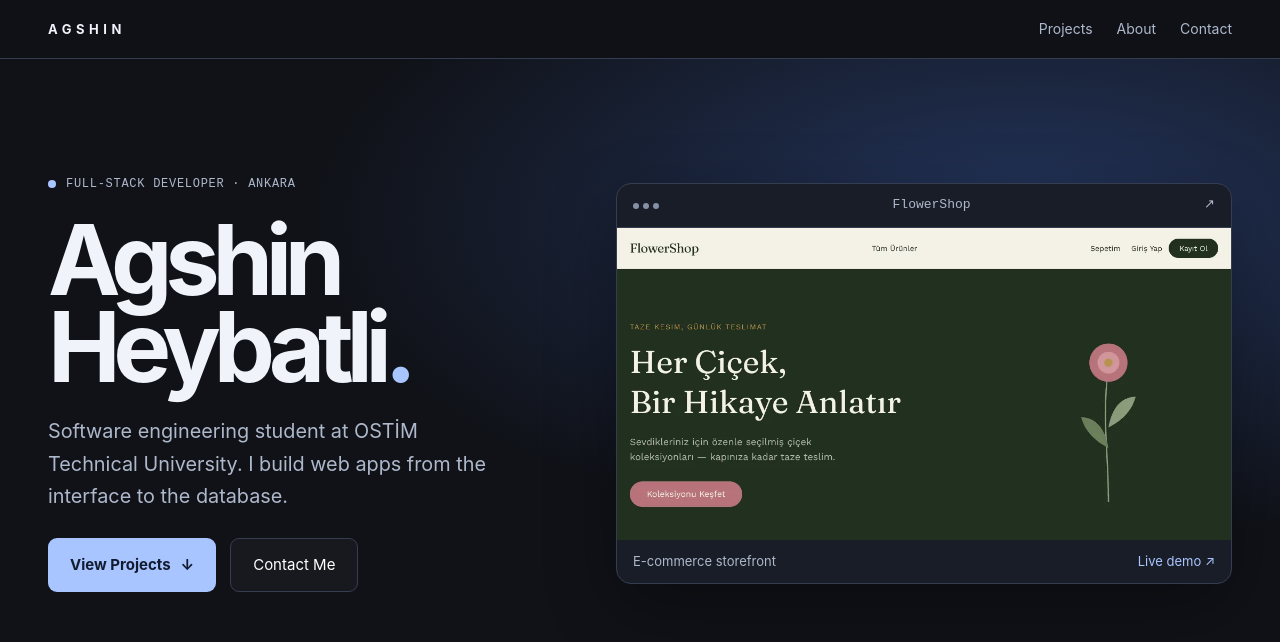
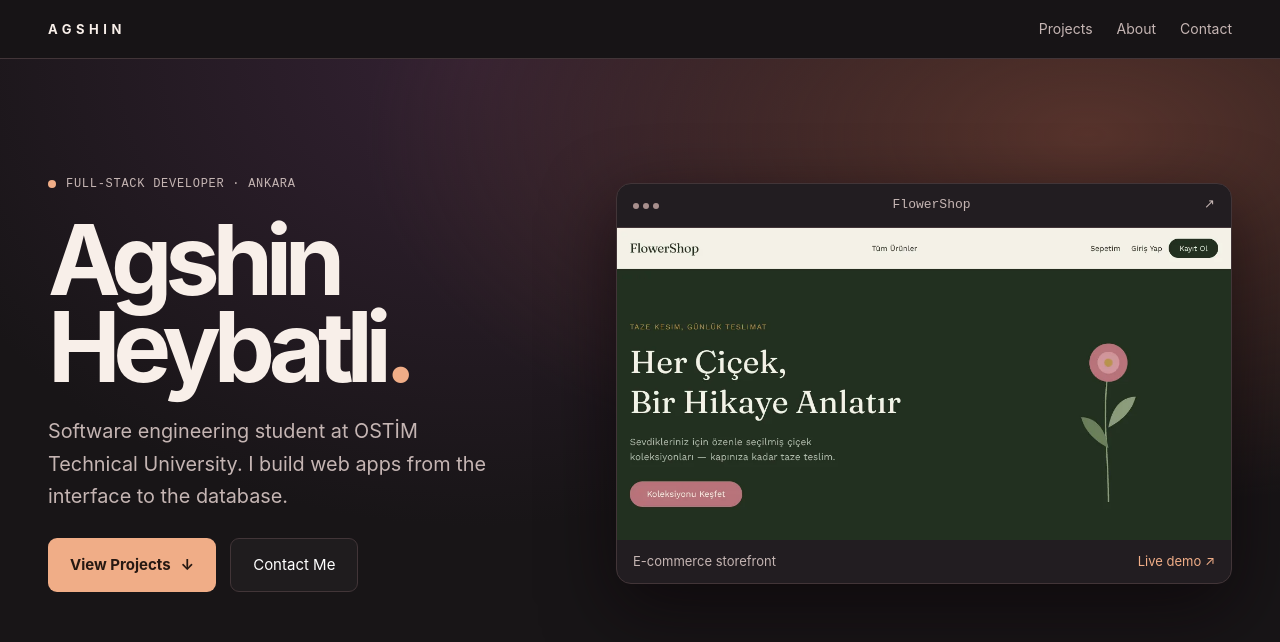
Before and after one commit to 4gshin/personal-portfolio, a React (Vite) app: page / in a window 1280 px wide. Shown: the top 642 px of the page. Built offline with nearby package versions, Linux system fonts and the light colour scheme; no server answers.

Commit message:
Warm up the portfolio palette and restore the green status dot

```diff
--- a/src/index.css
+++ b/src/index.css
@@ -175,19 +175,19 @@ img { max-width: 100%; display: block; }
 }
 /* Public portfolio */
 .page-shell {
-  --portfolio-bg: #101218;
-  --portfolio-surface: #191d27;
-  --portfolio-line: #353e50;
-  --portfolio-text: #f0f3fa;
-  --portfolio-muted: #aeb8cb;
-  --portfolio-accent: #a9c5ff;
+  --portfolio-bg: #181517;
+  --portfolio-surface: #221d21;
+  --portfolio-line: #423538;
+  --portfolio-text: #f8efe9;
+  --portfolio-muted: #c5b5b3;
+  --portfolio-accent: #f0ad87;
   background: var(--portfolio-bg);
   color: var(--portfolio-text);
   min-height: 100vh;
 }
 
 .page-shell .container { width: min(1240px, calc(100% - 96px)); }
-.page-shell .site-header { background: #101218ed; border-color: var(--portfolio-line); }
+.page-shell .site-header { background: #181517ed; border-color: var(--portfolio-line); }
 .page-shell .brand { color: var(--portfolio-text); font-weight: 750; }
 .page-shell .nav-links a,
 .page-shell .back-link { color: var(--portfolio-muted); }
@@ -199,7 +199,9 @@ img { max-width: 100%; display: block; }
 .page-shell .hero-section {
   min-height: auto;
   padding: clamp(64px, 9vw, 136px) 0 clamp(64px, 8vw, 116px);
-  background: radial-gradient(ellipse at 80% 25%, #23345b 0%, transparent 49%);
+  background:
+    radial-gradient(ellipse at 85% 12%, #57332c 0%, transparent 47%),
+    radial-gradient(ellipse at 37% 0%, #332132 0%, transparent 52%);
 }
 
 .page-shell .hero-content {
@@ -250,8 +252,8 @@ img { max-width: 100%; display: block; }
 
 .page-shell .hero-actions { justify-content: flex-start; margin-top: 25px; }
 .page-shell .btn { border-radius: 9px; min-width: 0; gap: 10px; }
-.page-shell .btn-primary { background: var(--portfolio-accent); color: #121c30; }
-.page-shell .btn-primary:hover { background: #c4d7ff; }
+.page-shell .btn-primary { background: var(--portfolio-accent); color: #261812; }
+.page-shell .btn-primary:hover { background: #ffc6a7; }
 .page-shell .btn-secondary { border-color: var(--portfolio-line); }
 .page-shell .btn-secondary:hover { border-color: var(--portfolio-muted); }
 
@@ -261,7 +263,7 @@ img { max-width: 100%; display: block; }
   border: 1px solid var(--portfolio-line);
   border-radius: 15px;
   overflow: hidden;
-  box-shadow: 0 24px 70px #0005;
+  box-shadow: 0 24px 70px #0a0508a6;
   transition: border-color 180ms ease, transform 180ms ease;
 }
 
@@ -269,7 +271,7 @@ img { max-width: 100%; display: block; }
 .showcase-bar, .showcase-caption { display: flex; justify-content: space-between; align-items: center; gap: 12px; padding: 11px 16px; color: var(--portfolio-muted); font-size: 13px; }
 .showcase-bar { border-bottom: 1px solid var(--portfolio-line); font-family: ui-monospace, monospace; }
 .showcase-dots { display: flex; gap: 4px; }
-.showcase-dots i { width: 6px; height: 6px; border-radius: 50%; background: #8490a6; }
+.showcase-dots i { width: 6px; height: 6px; border-radius: 50%; background: #a88f8d; }
 .showcase-caption > :last-child { color: var(--portfolio-accent); }
 .hero-showcase img { width: 100%; height: auto; background: #eee5e5; }
 
@@ -322,7 +324,7 @@ img { max-width: 100%; display: block; }
 .page-shell .about-section {
   margin: 0;
   border-radius: 0;
-  background: #171e2d;
+  background: linear-gradient(115deg, #2b2025, #211a20 70%);
   text-align: left;
 }
 
@@ -339,10 +341,6 @@ img { max-width: 100%; display: block; }
 .page-shell .info-label { color: var(--portfolio-muted); }
 .page-shell .site-footer { background: var(--portfolio-bg); }
 .page-shell .footer-bottom { color: var(--portfolio-muted); }
-.page-shell .status-dot {
-  background: var(--portfolio-accent);
-  box-shadow: 0 0 10px var(--portfolio-accent);
-}
 
 @media (max-width: 950px) {
   .page-shell .container { width: calc(100% - 56px); }
@@ -382,7 +380,7 @@ img { max-width: 100%; display: block; }
   color: var(--portfolio-text);
 }
 
-.project-dialog::backdrop { background: #080b14d9; backdrop-filter: blur(6px); }
+.project-dialog::backdrop { background: #130e12dc; backdrop-filter: blur(6px); }
 html:has(.project-dialog[open]) { overflow: hidden; }
 
 .project-dialog-header {
```
